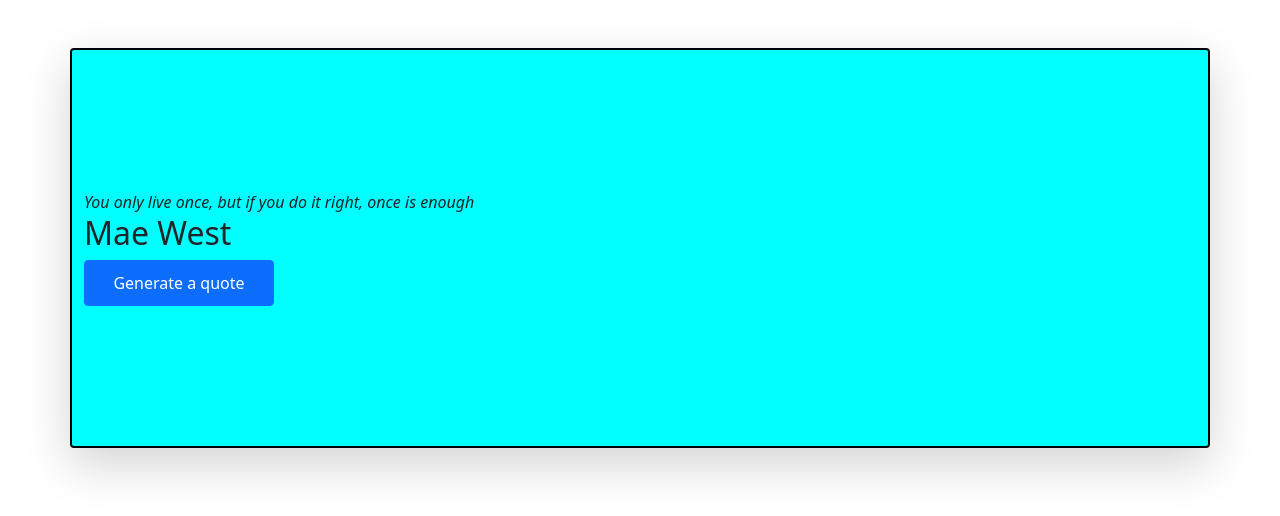
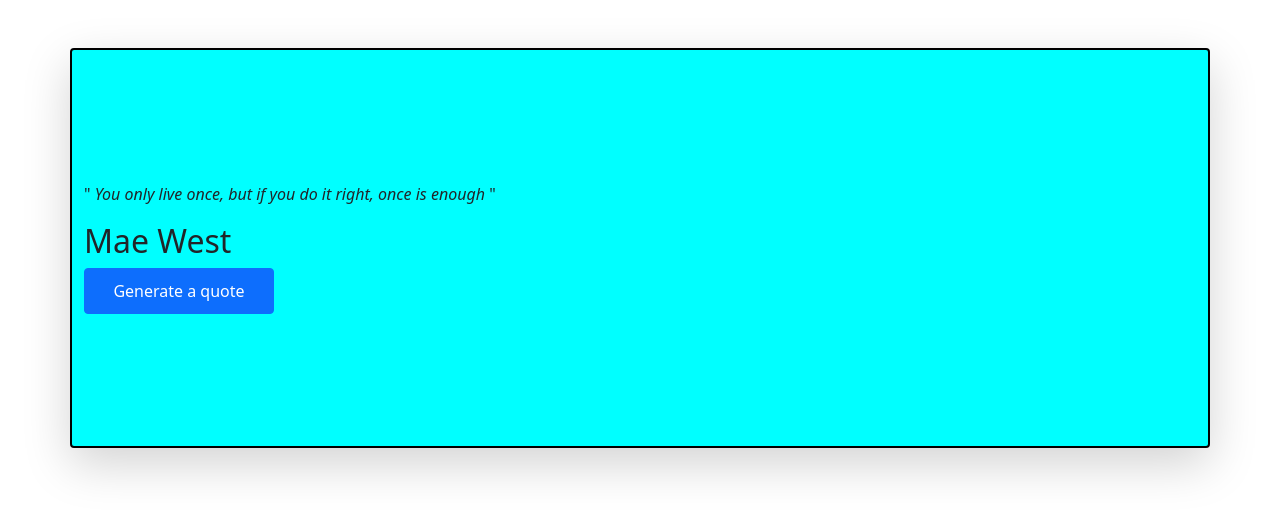
Before and after one commit to abdellatifouldelmaallem/Quote_Generator_App, a plain HTML site: page index.html in a window 1280 px wide. Drawn offline with nearby package versions, Linux system fonts and the light colour scheme.

Commit message:
added double quete

```diff
--- a/app.js
+++ b/app.js
@@ -21,10 +21,6 @@ var writer = [
     "Will Smith",
     "Steve Jobs"
 ];
-// generate random integer
-// function generateNamber(x){
-//    return  Math.floor(Math.random() * x);
-// }
 buttn.addEventListener('click', function () {
     var randomNamber = Math.floor(Math.random() * 8);
     EM.innerText = quote[randomNamber];
--- a/index.html
+++ b/index.html
@@ -11,7 +11,7 @@
 <body>
     <div class=" container square-box d-flex justify-content-center flex-column align-content-center mt-5 shadow-lg rounded " >
 
-        <em id="myEm" >You only live once, but if you do it right, once is enough   </em>
+       <p>" <em id="myEm" >You only live once, but if you do it right, once is enough   </em> "</p>
 
         <h2 id="myHeader">Mae West</h2>
 
```
